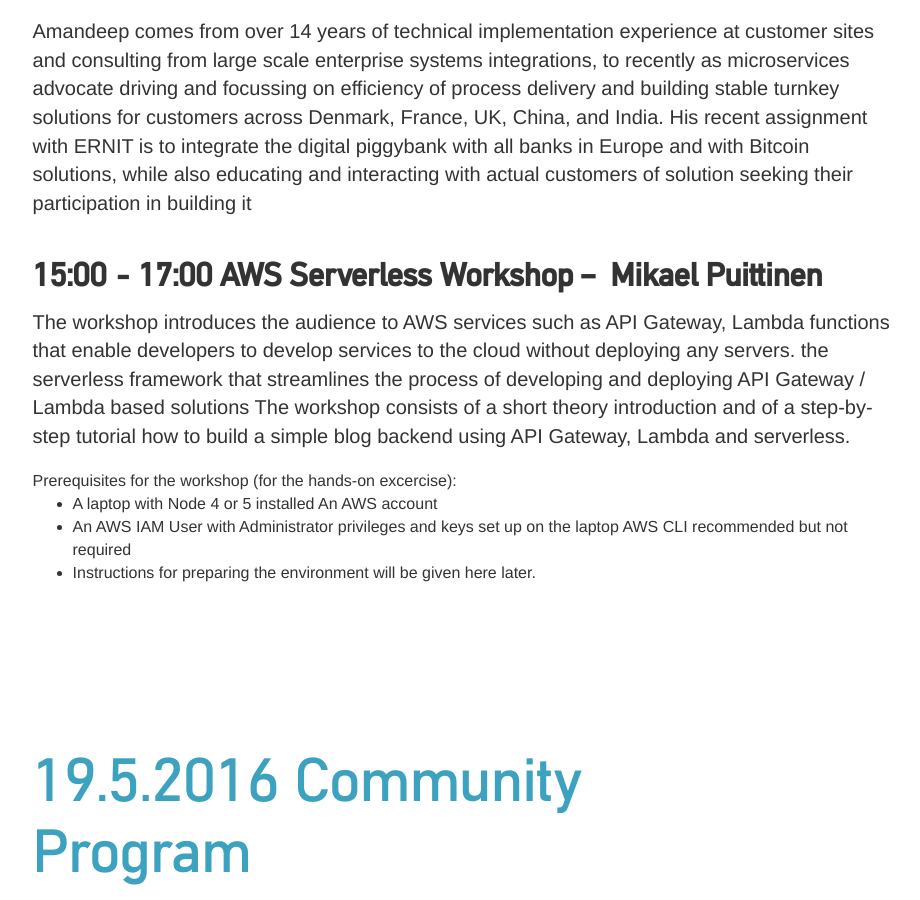
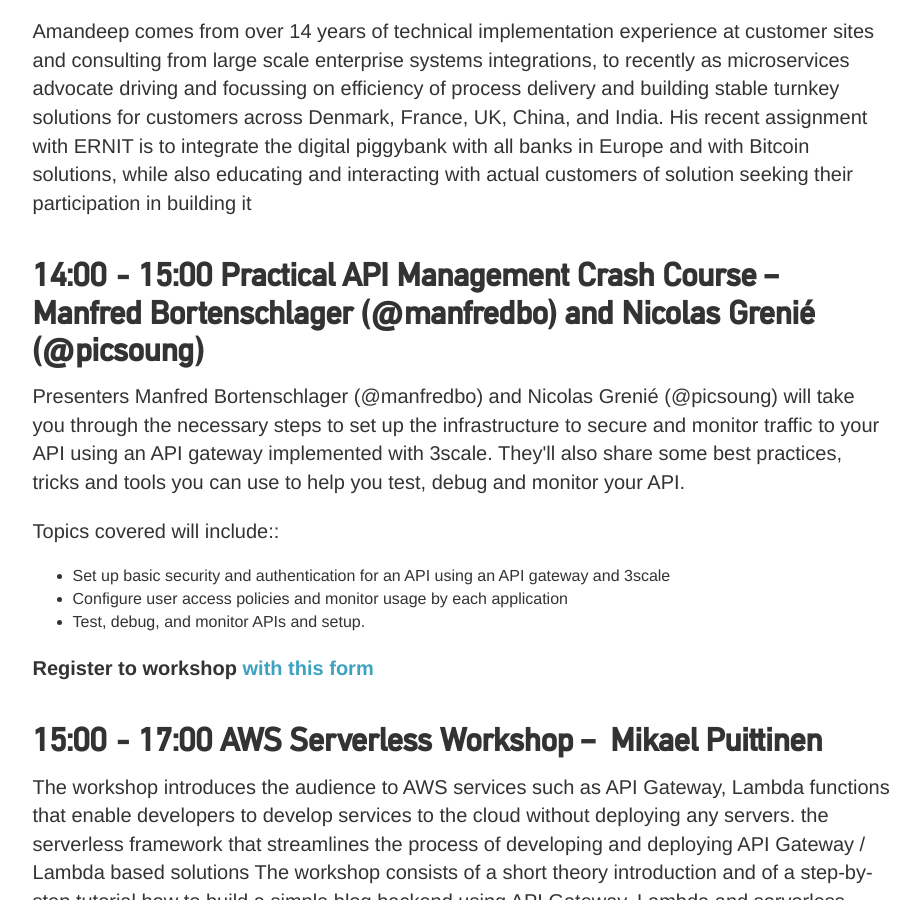
Before and after one commit to apidaysnordic/apidaysnordic.github.io, a Jekyll site: the page built from programme/index.md, in a window 1280 px wide and 900 px high, scrolled down 6232 px. Shown: the whole window, without its empty margins (178-1098 px from the left). Built offline with Jekyll 4.4.1, drawn with Linux system fonts in a browser that asks for light colours; some web fonts are replaced; comment, search, counter and statistics services are not loaded.

Commit message:
Update programme.html

```diff
--- a/_layouts/programme.html
+++ b/_layouts/programme.html
@@ -638,6 +638,28 @@
             <div class="col-md-10 col-md-offset-1">
                 <div class="row">
                     <div class="col-md-10 col-md-offset-1">
+                        <h2>14:00 - 15:00 Practical API Management Crash Course &ndash; <strong> Manfred Bortenschlager (@manfredbo) and Nicolas Grenié (@picsoung)</strong></h2>
+
+                        <p>Presenters Manfred Bortenschlager (@manfredbo) and Nicolas Grenié (@picsoung) will take you through the necessary steps to set up the infrastructure to secure and monitor traffic to your API using an API gateway implemented with 3scale. They'll also share some best practices, tricks and tools you can use to help you test, debug and monitor your API.</p>
+
+			<p>Topics covered will include::
+			<ul>
+			<li>Set up basic security and authentication for an API using an API gateway and 3scale</li>
+			<li>Configure user access policies and monitor usage by each application</li>
+			<li>Test, debug, and monitor APIs and setup.</li>
+			</ul>
+			</p>
+			<p><b>Register to workshop <a href="http://pages.3scale.net/apidays-tampere-workshop.html">with this form</a></b></p>
+                    </div>
+                </div>
+            </div>
+        </div>
+
+
+	<div class="row">
+            <div class="col-md-10 col-md-offset-1">
+                <div class="row">
+                    <div class="col-md-10 col-md-offset-1">
                         <h2>15:00 - 17:00 AWS Serverless Workshop &ndash; <strong> Mikael Puittinen</strong></h2>
 
                         <p>The workshop introduces the audience to
@@ -656,7 +678,6 @@
                 </div>
             </div>
         </div>
-
 
     </div>
 
```
